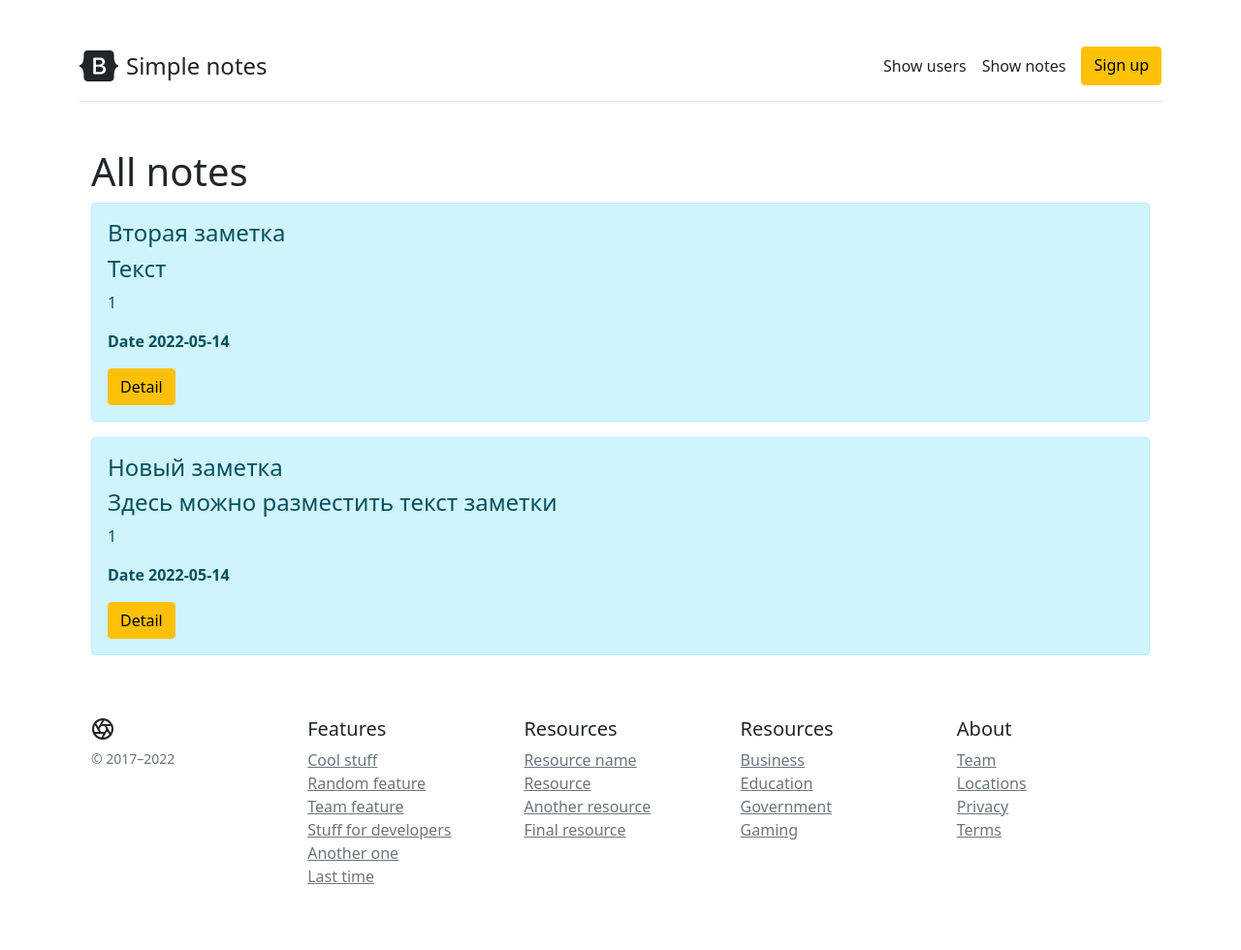
After one commit to akrutovs/flask_notes_project, a Flask app: page /notes in a window 1280 px wide. The commit adds this page. Shown: the whole page at 97% size. Run offline with Flask 2, Linux system fonts and the light colour scheme; data comes from the database, SQL or seed files in the repository; both versions use the stored data as it was after the commit.

Commit message:
add all logic for notes

```diff
--- a/app.py
+++ b/app.py
@@ -50,6 +50,37 @@ def show_one_user(user_id):
     user = User.query.get(user_id)
     return render_template('detail_user.html', user=user)
 
+@app.route('/notes')
+def show_notes():
+    # создание шаблона через который будем получать все записии из базы данных
+    notes = Notes.query.order_by(Notes.date.desc()).all()  # обращение к базе данных
+    # передача списка в шаблон
+    return render_template('notes.html', notes=notes)
+
+
+@app.route('/notes/<int:notes_id>')
+def show_one_note(notes_id):
+    note = Notes.query.get(notes_id)
+    return render_template('detail_note.html', note=note)
+
+
+@app.route('/add_note', methods=['POST', "GET"])
+def add_note():
+    if request.method == 'POST':
+        user_id = request.form['user_id']
+        title = request.form['title']
+        text = request.form['text']
+        note = Notes(user_id=user_id, title=title, text=text)
+        try:
+            db.session.add(note)  # add
+            db.session.commit()  # save
+            return redirect('/notes')
+        except:
+            return "Error"
+
+    else:
+        return render_template('add_note.html')
+
 
 @app.route('/registration', methods=['POST', "GET"])
 def registration():
--- a/templates/base.html
+++ b/templates/base.html
@@ -24,6 +24,7 @@
 
         <nav class="d-inline-flex mt-2 mt-md-0 ms-md-auto">
             <a class="me-3 py-2 text-dark text-decoration-none" href="/users">Show users</a>
+            <a class="me-3 py-2 text-dark text-decoration-none" href="/notes">Show notes</a>
             <a class="btn btn-warning" href="/registration"> Sign up</a>
         </nav>
     </div>
--- a/templates/detail_user.html
+++ b/templates/detail_user.html
@@ -1,7 +1,7 @@
 {% extends 'base.html' %}
 
 {% block title %}
-    <h1>{{ user.email }}</h1>
+    <h1>{{ user.name }}</h1>
 {% endblock %}
 
 {% block body %}
--- /dev/null
+++ b/templates/notes.html
@@ -0,0 +1,21 @@
+{% extends 'base.html' %}
+
+{% block title %}
+    <h1>All notes</h1>
+{% endblock %}
+
+{% block body %}
+    <div class="container mt-5">
+        <h1>All notes</h1>
+        {% for el in notes %}
+            <div class="alert alert-info">
+                <h4>{{ el.title }}</h4>
+                <h4>{{ el.text }}</h4>
+                <p>{{ el.user_id }}</p>
+                <p><b>Date {{ el.date.date() }}</b></p>
+                <a href="/notes/{{ el.id }}" class="btn btn-warning">Detail</a>
+
+            </div>
+        {% endfor %}
+    </div>
+{% endblock %}
```
Also changed, not shown: templates/add_note.html (added, +19 -0 lines), templates/detail_note.html (added, +18 -0 lines), database.db.
